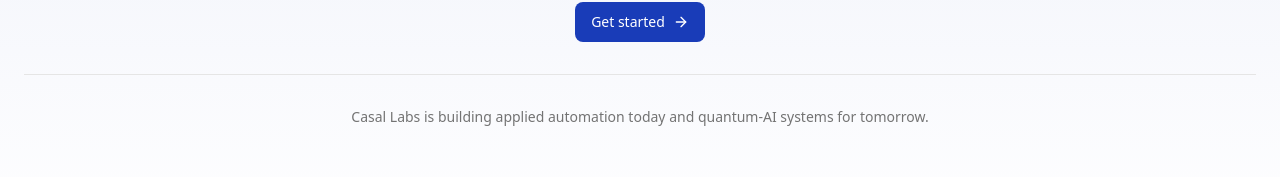
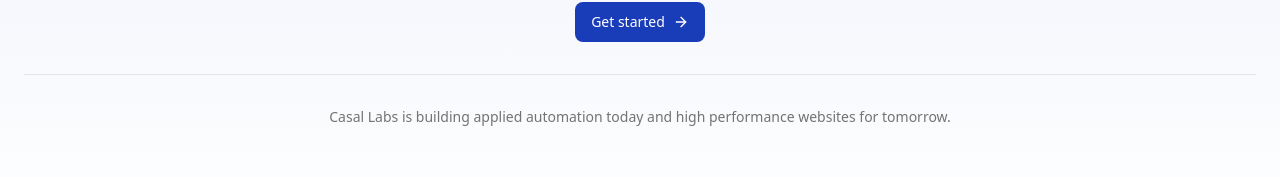
Before and after one commit to sidharth-ng/casal-labs, a Next.js app: page / in a window 1280 px wide. Shown: the part 5218-5395 px from the top of the page. Built offline with nearby package versions, Linux system fonts and the light colour scheme.

Commit message:
feat: update about text

```diff
--- a/src/app/page.tsx
+++ b/src/app/page.tsx
@@ -447,8 +447,7 @@
           </div>
 
           <p className="text-sm text-muted-foreground pt-8 border-t border-border">
-            Casal Labs is building applied automation today and quantum-AI
-            systems for tomorrow.
+            Casal Labs is building applied automation today and high performance websites for tomorrow.
           </p>
         </div>
       </section>
```
